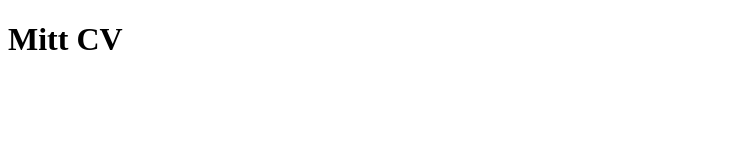
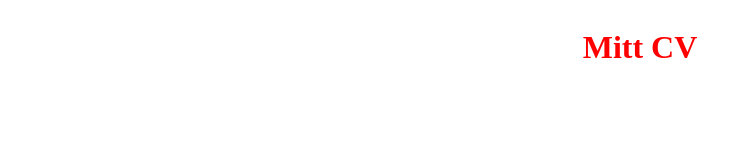
Before and after one commit to SannaIsak/sanna_isaksson_TE19C, a plain HTML site: page Webb1/me.html in a window 1280 px wide. Shown: the whole page, without its empty margins (0-750 px from the left). Drawn offline with Linux system fonts and the light colour scheme.

Commit message:
2020-09-09

```diff
--- a/Webb1/me.html
+++ b/Webb1/me.html
@@ -7,9 +7,8 @@
     <title>Document</title>
 </head>
 <body>
-    <div clas="container-1">
+    <div>
     <h1>Mitt CV</h1>
-
     </div>
 
 </body>
--- a/Webb1/style2.css
+++ b/Webb1/style2.css
@@ -1,7 +1,10 @@
 
-.container-1{
-    justify-content: center;
+div {
+    display: flex;
+    flex-direction: column;
+    text-align: center;
+
 }
-h2{
+h1{
     color: red;
 }
```
